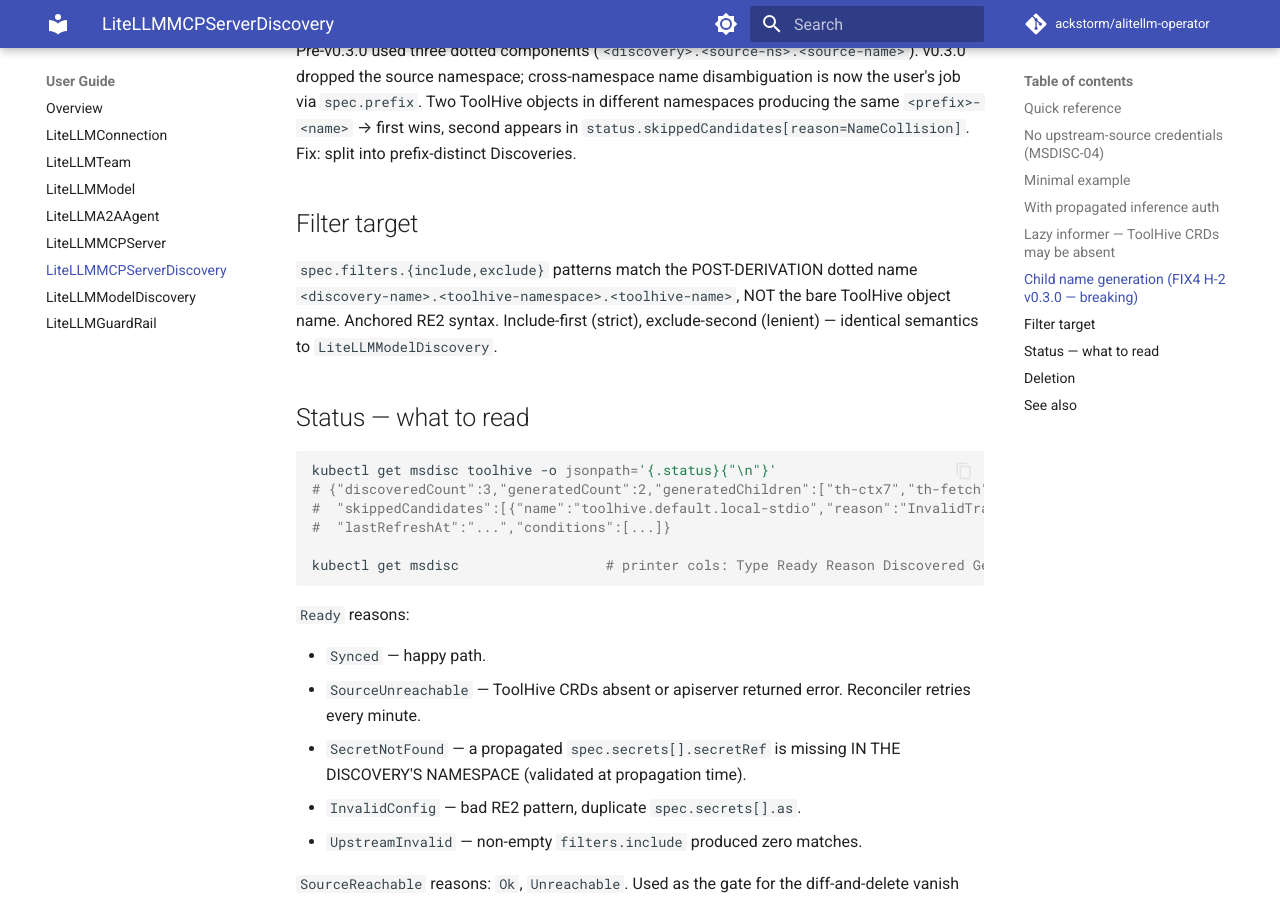
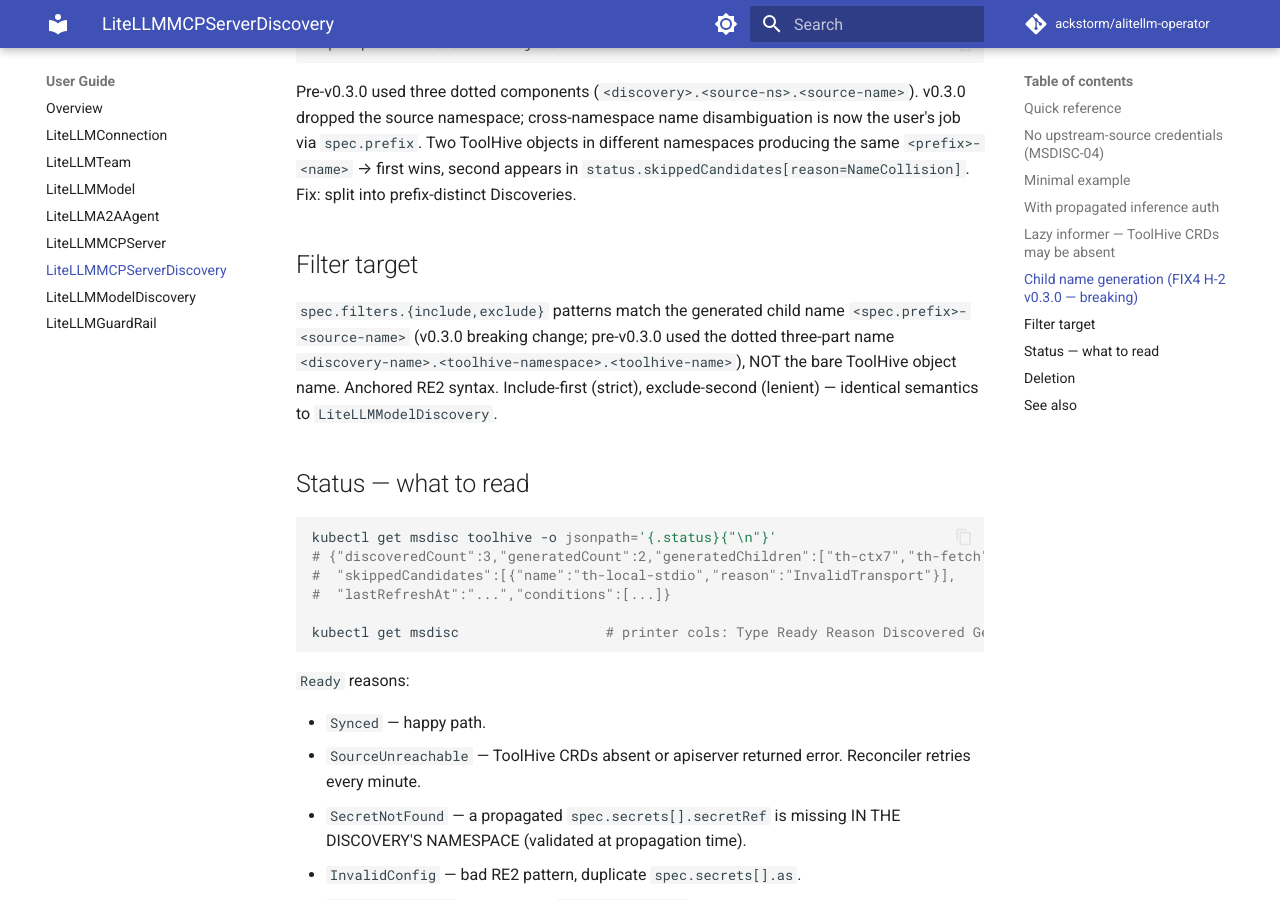
Before and after one commit to ackstorm/alitellm-operator, an MkDocs documentation site: the page built from docs/user-guide/mcp-server-discovery.md, in a window 1280 px wide and 900 px high, scrolled down 2674 px. Built offline with MkDocs 1.6.1 and Material for MkDocs 9.7.7, drawn with Linux system fonts in a browser that asks for light colours; comment, search, counter and statistics services are not loaded; the version menu is left out; some of the changed text lies outside the part shown.

Commit message:
docs(user-guide): correct MCPServerDiscovery filter-target to <prefix>-<source> (review #10)
Co-Authored-By: Claude Opus 4.8 (1M context) <noreply@anthropic.com>

````diff
--- a/docs/user-guide/mcp-server-discovery.md
+++ b/docs/user-guide/mcp-server-discovery.md
@@ -18,7 +18,7 @@ In v1alpha1 only `spec.type: toolhive` is supported.
 | `spec.toolhive.kinds`         | no       | List of `MCPServer`, `VirtualMCPServer`. Default: both.                                     |
 | `spec.params`                 | no       | Pass-through bag propagated VERBATIM into every child's `spec.params`.                      |
 | `spec.secrets[]`              | no       | Substitution map propagated into every child's `spec.secrets[]`.                            |
-| `spec.filters.include`        | no       | RE2 patterns — anchored, include-FIRST, against the dotted post-derivation name.            |
+| `spec.filters.include`        | no       | RE2 patterns — anchored, include-FIRST, against the generated child name `<spec.prefix>-<source-name>`. |
 | `spec.filters.exclude`        | no       | RE2 patterns — applied AFTER include.                                                       |
 | `spec.refresh.interval`       | yes      | Cadence between refreshes. CEL floor `1m` enforced at admission.                            |
 
@@ -106,8 +106,9 @@ prefix-distinct Discoveries.
 
 ## Filter target
 
-`spec.filters.{include,exclude}` patterns match the POST-DERIVATION
-dotted name `<discovery-name>.<toolhive-namespace>.<toolhive-name>`,
+`spec.filters.{include,exclude}` patterns match the generated child name
+`<spec.prefix>-<source-name>` (v0.3.0 breaking change; pre-v0.3.0 used the
+dotted three-part name `<discovery-name>.<toolhive-namespace>.<toolhive-name>`),
 NOT the bare ToolHive object name. Anchored RE2 syntax. Include-first
 (strict), exclude-second (lenient) — identical semantics to
 `LiteLLMModelDiscovery`.
@@ -117,7 +118,7 @@ NOT the bare ToolHive object name. Anchored RE2 syntax. Include-first
 ```bash
 kubectl get msdisc toolhive -o jsonpath='{.status}{"\n"}'
 # {"discoveredCount":3,"generatedCount":2,"generatedChildren":["th-ctx7","th-fetch"],
-#  "skippedCandidates":[{"name":"toolhive.default.local-stdio","reason":"InvalidTransport"}],
+#  "skippedCandidates":[{"name":"th-local-stdio","reason":"InvalidTransport"}],
 #  "lastRefreshAt":"...","conditions":[...]}
 
 kubectl get msdisc                  # printer cols: Type Ready Reason Discovered Generated Age
````
